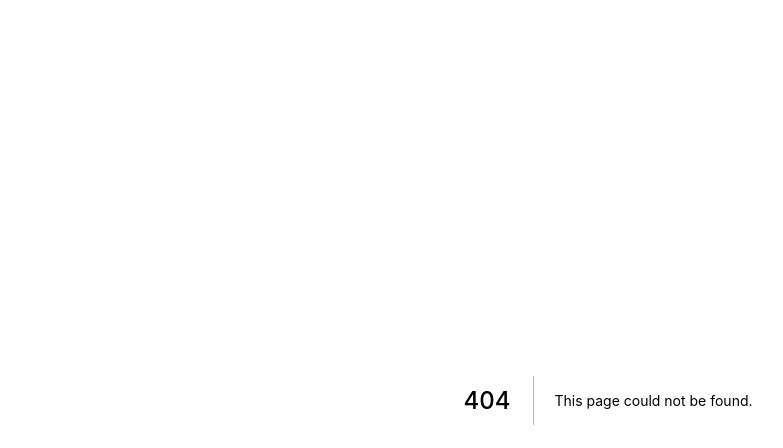
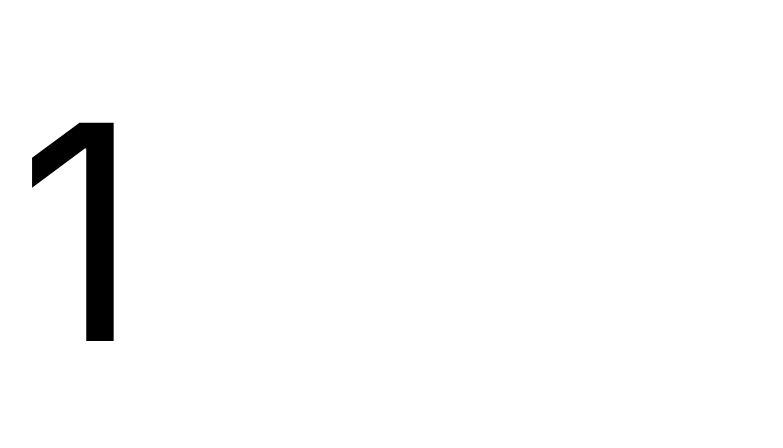
Before and after one commit to gazdagergo/szokimondo, a Next.js app: page /1 in a window 1280 px wide. Before the commit this address had no page. Shown: the top 448 px of the page, without its empty margins (32-815 px from the left). Built offline with nearby package versions, Linux system fonts and the light colour scheme.

Commit message:
add emoji route

```diff
--- /dev/null
+++ b/pages/[emoji].js
@@ -0,0 +1,14 @@
+const Emoji = ({ emoji }) => {
+  return <div style={{ padding: 50, fontSize: 300 }}>{emoji}</div>
+}
+
+export default Emoji
+
+export const getServerSideProps = async ({ query }) => {
+
+  return {
+    props: {
+      emoji: query.emoji
+    }
+  }
+}
```
